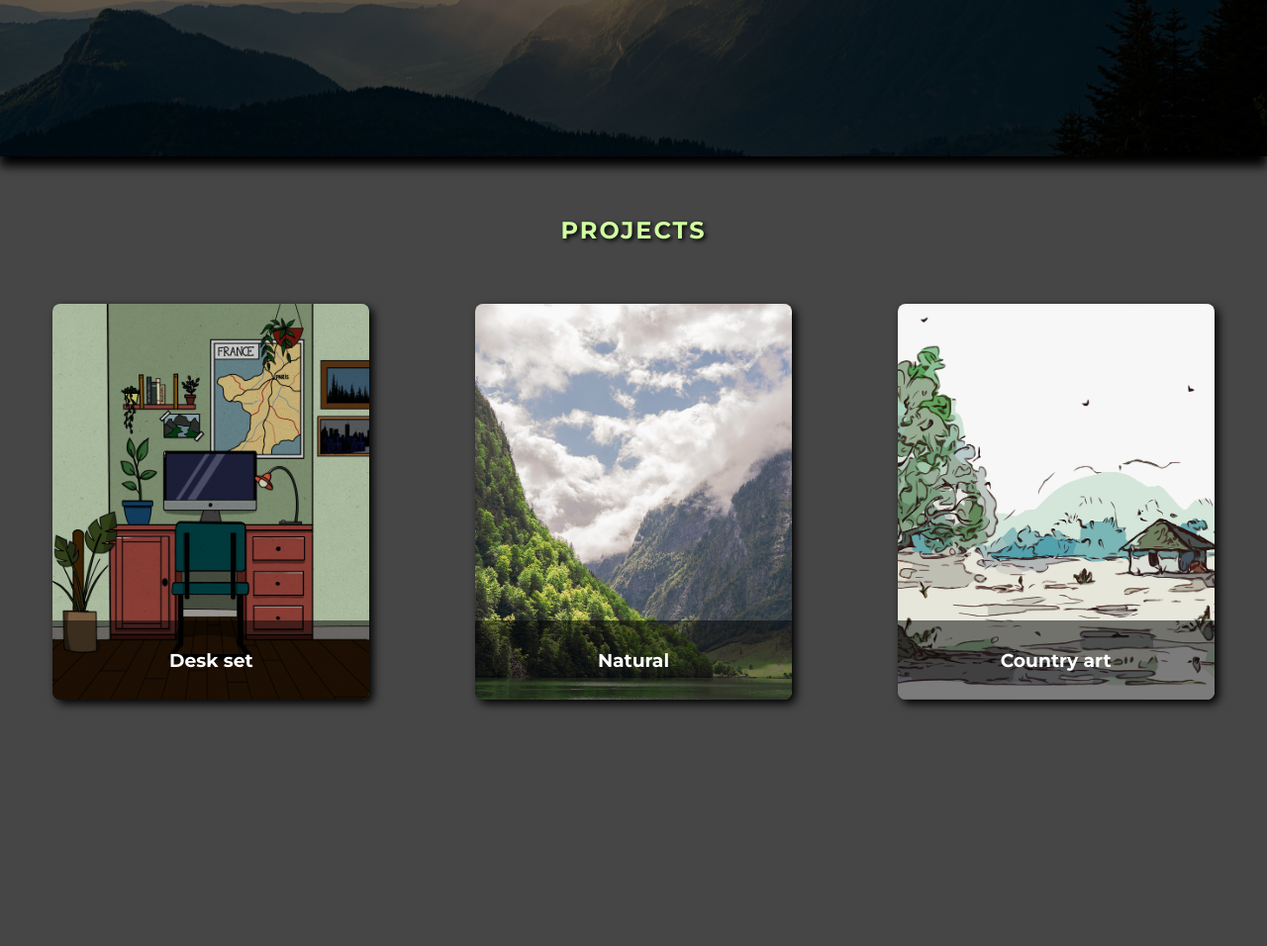
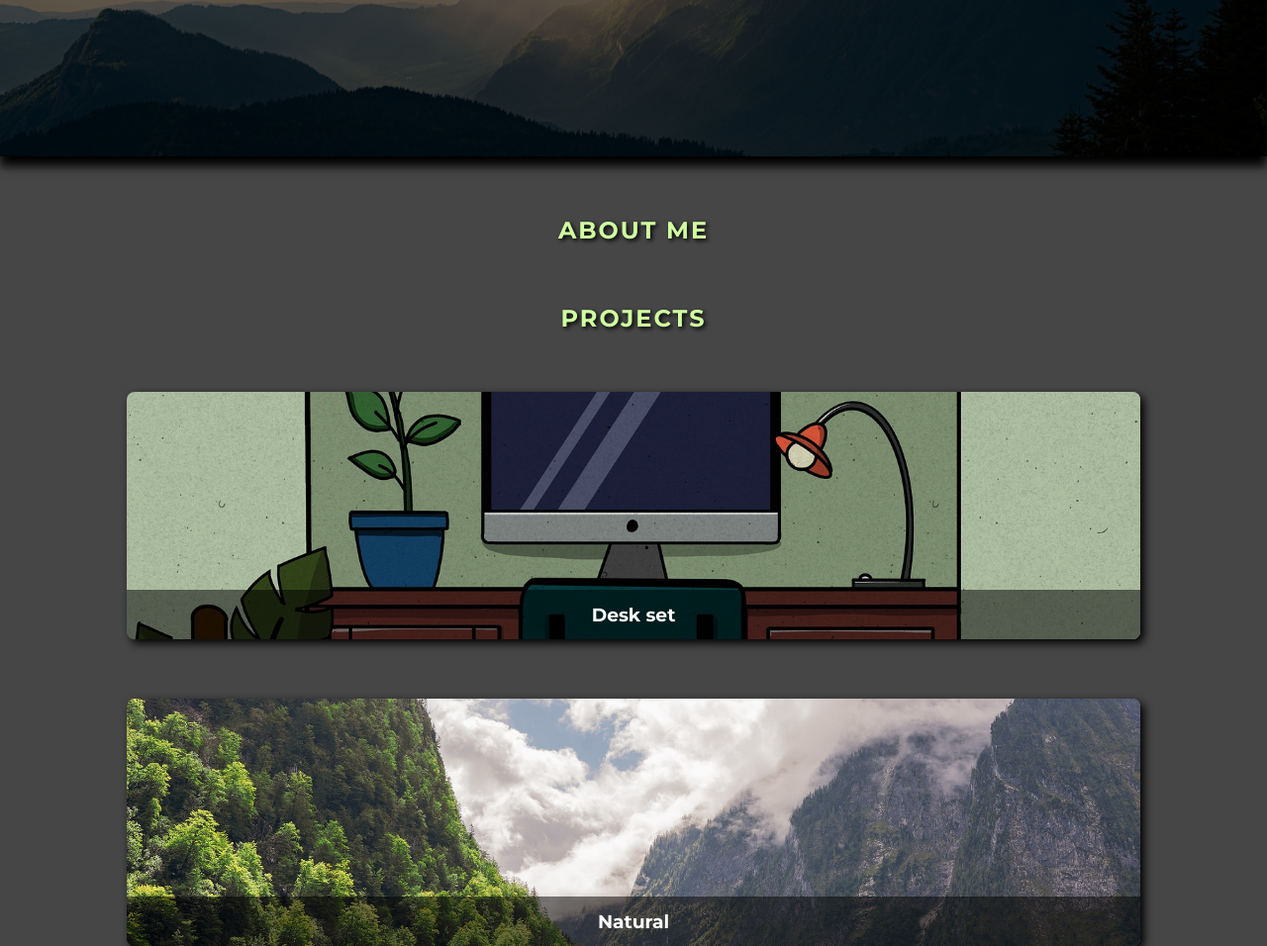
Before and after one commit to Szesz96/Portfolio, a plain HTML site: page index.html in a window 1280 px wide. Shown: the part 452-1408 px from the top of the page at 99% size. Before the commit the page ends 1219 px from the top, so only its background shows below. Drawn offline with Linux system fonts and the light colour scheme.

Commit message:
Media-queries added to sections

```diff
--- a/index.html
+++ b/index.html
@@ -29,6 +29,10 @@
         </div>
     </header>
     <main class="main">
+        <section class="about-me">
+            <h2>About me</h2>
+
+        </section>
         <section class="projects">
             <h2>Projects</h2>
             <div class="projects-container">
--- a/style.css
+++ b/style.css
@@ -91,7 +91,7 @@ body {
     padding: 10px 20px;
 }
 
-.projects h2 {
+.projects h2, .about-me h2 {
     margin-top: 60px;
     text-transform: uppercase;
     letter-spacing: 2px;
@@ -99,7 +99,7 @@ body {
     text-shadow: 2px 2px 4px black;
 }
 
-.projects {
+.projects, .about-me {
     display: flex;
     justify-content: center;
     align-items: center;
@@ -196,3 +196,40 @@ body {
 .third {
     background-image: url(./img/hut-g1beaf9d5c_1280.png);
 }
+
+
+
+
+
+@media (min-height: 576px) {
+
+    .heaqding {
+        font-size: 35px;
+    }
+
+    .projects-container {
+        flex-direction: column;
+    }
+
+    .project-description {
+        height: 40%;
+    }
+
+    .project-description p, .project-description button{
+        font-size: 12px;
+        margin-bottom: 10px;
+    }
+
+    .project {
+        margin-bottom: 0px;
+        height: 350px;
+        width: 80vw;
+    }
+}
+
+@media (min-height: 576px), (max-height: 768px) {
+
+    .project {
+        height: 250px;
+    }
+}
```
